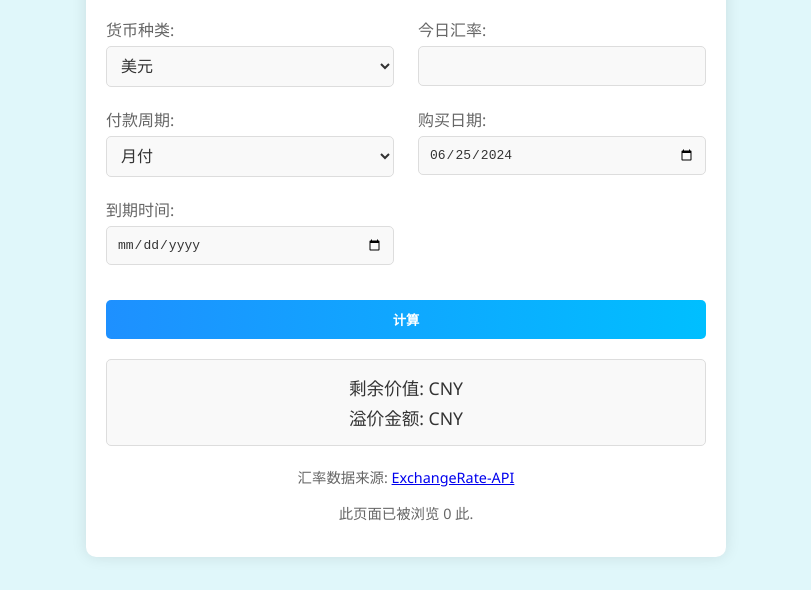
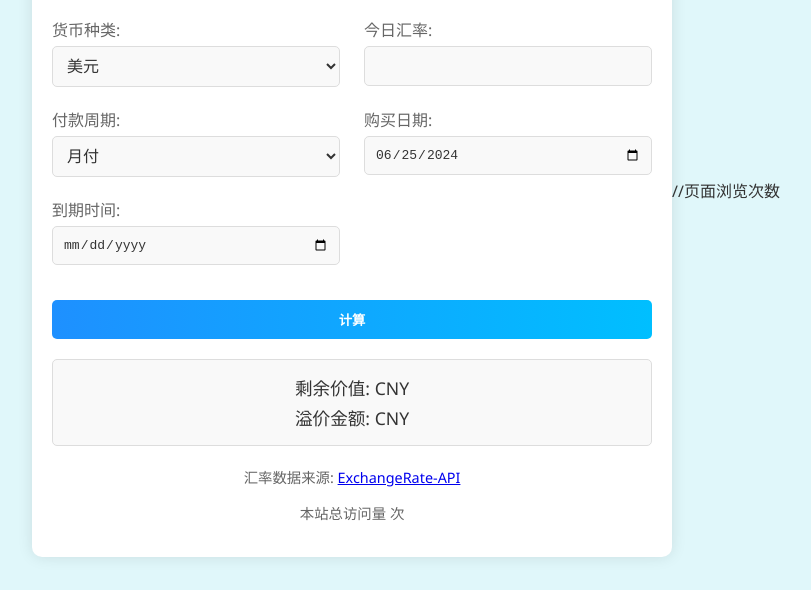
Before and after one commit to xiangmingya/vps_valuation, a plain HTML site: page index.html in a window 1280 px wide. Shown: the part 210-800 px from the top of the page, without its empty margins (234-1045 px from the left). Drawn offline with Linux system fonts and the light colour scheme; no server answers.

Commit message:
Update index.html
页面浏览次数

```diff
--- a/index.html
+++ b/index.html
@@ -71,9 +71,11 @@
         </div>
         <div id="api-info">
             <p>汇率数据来源: <a href="https://www.exchangerate-api.com/" target="_blank">ExchangeRate-API</a></p>
-            <p>此页面已被浏览 <span id="viewCount">0</span> 此.</p>
+            <p> 本站总访问量 <span id="busuanzi_value_site_pv"></span> 次</p>
         </div>
     </div>
     <script src="script.js"></script>
+    //页面浏览次数
+    <script async src="https://npm.elemecdn.com/penndu@1.0.0/bsz.js"></script>
 </body>
 </html>
```
